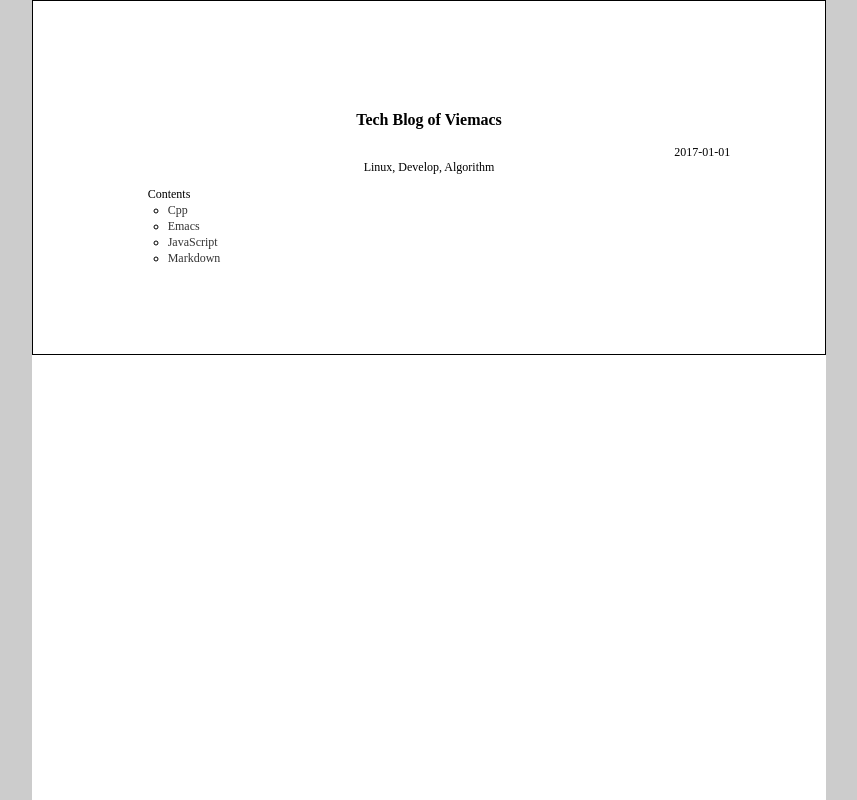
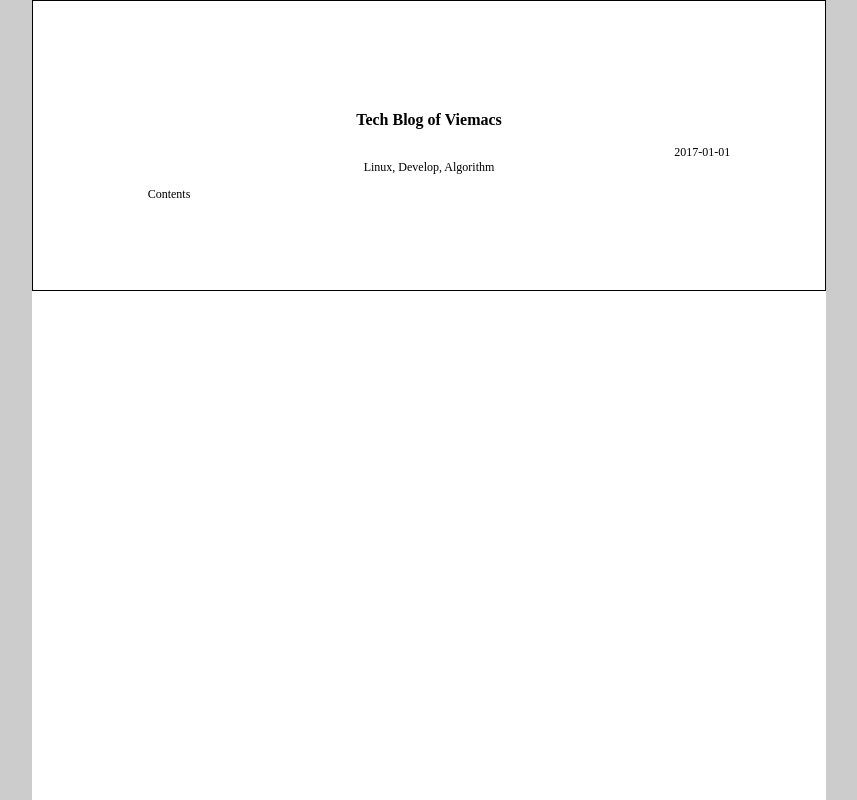
Before and after one commit to viemacs/blog, a plain HTML site: page index.html in a window 1280 px wide. Shown: the top 800 px of the page, without its empty margins (211-1068 px from the left). Drawn offline with Linux system fonts and the light colour scheme.

```diff
--- a/index.html
+++ b/index.html
@@ -21,10 +21,10 @@
   <div>
     <ul>
       Contents
-      <li><a href="https://viemacs.github.io/blog/cc" title="">Cpp</a></li>
-      <li><a href="https://viemacs.github.io/blog/emacs" title="">Emacs</a></li>
-      <li><a href="https://viemacs.github.io/blog/js" title="">JavaScript</a></li>
-      <li><a href="https://viemacs.github.io/blog/md" title="">Markdown</a></li>
+      <!-- <li><a href="https://viemacs.github.io/blog/cc" title="">Cpp</a></li> -->
+      <!-- <li><a href="https://viemacs.github.io/blog/emacs" title="">Emacs</a></li> -->
+      <!-- <li><a href="https://viemacs.github.io/blog/js" title="">JavaScript</a></li> -->
+      <!-- <li><a href="https://viemacs.github.io/blog/md" title="">Markdown</a></li> -->
     </ul>
   </div>
 </div class="page-content">
```
